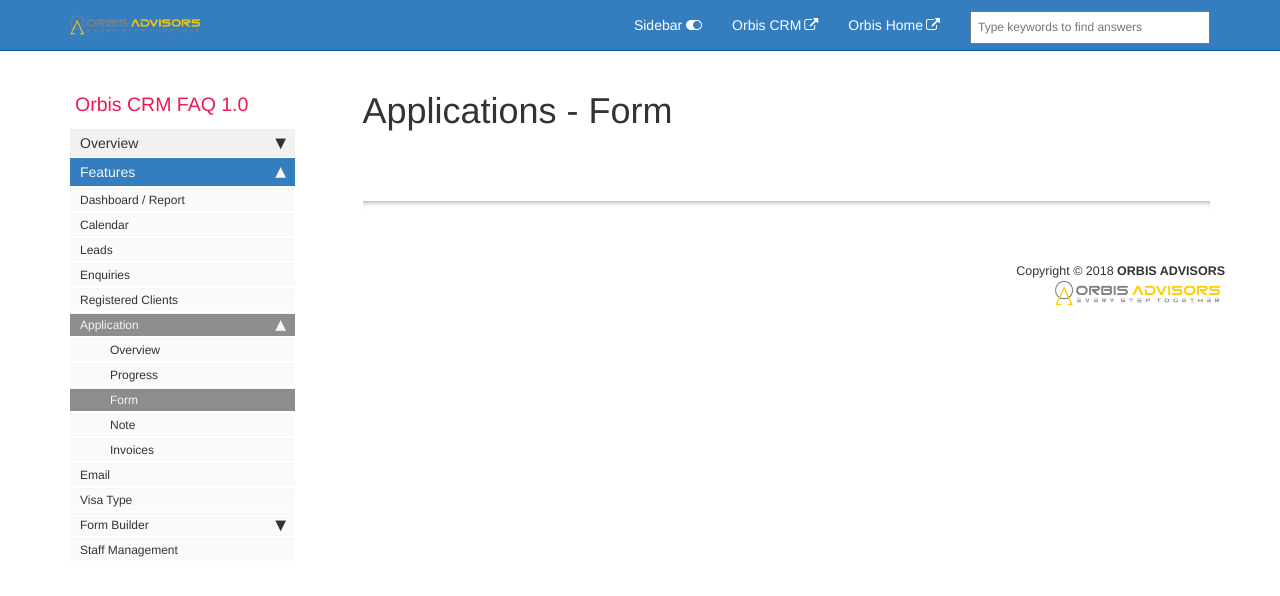
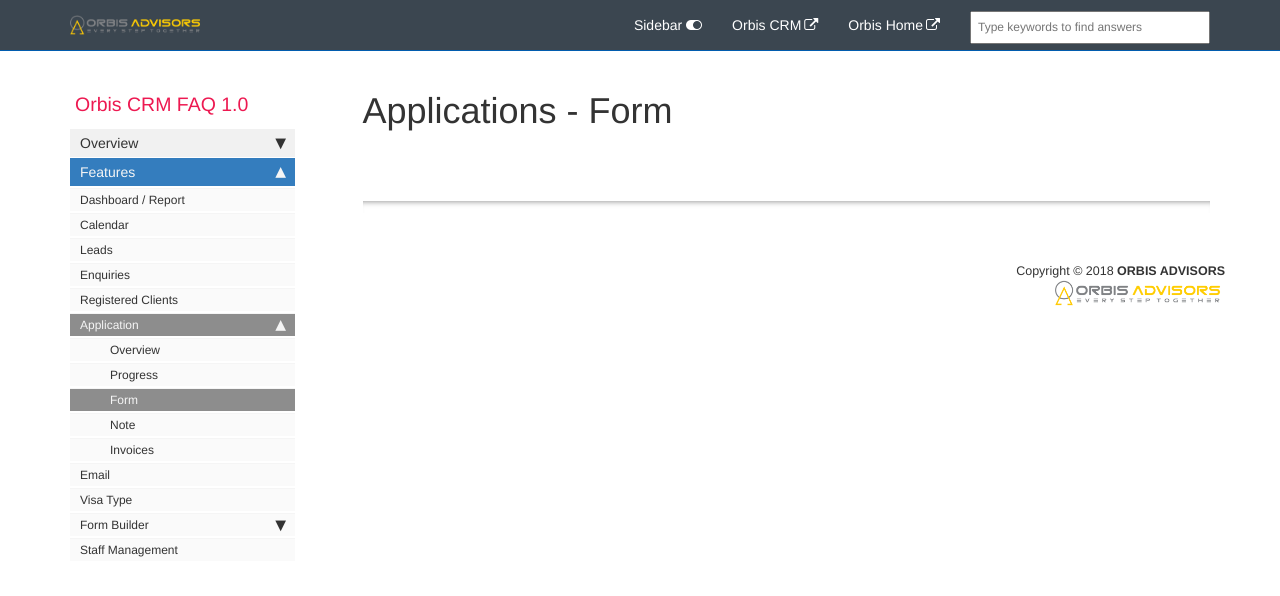
Before and after one commit to ndkhaivn/orbiscrm, a Jekyll site: the page built from pages/orbiscrm.faq/faq.applications_form.md, in a window 1280 px wide. Shown: the top 596 px of the page. Built offline with Jekyll 4.4.1, drawn with Linux system fonts in a browser that asks for light colours; comment, search, counter and statistics services are not loaded.

Commit message:
Consistent the color of topnav in userdoc to crm

```diff
--- a/_includes/topnav.html
+++ b/_includes/topnav.html
@@ -1,5 +1,5 @@
 <!-- Navigation -->
-<nav class="navbar navbar-inverse navbar-static-top">
+<nav class="navbar navbar-inverse navbar-static-top" style="background-color: #3b4650">
     <div class="container topnavlinks">
         <div class="navbar-header">
             <button type="button" class="navbar-toggle" data-toggle="collapse" data-target="#bs-example-navbar-collapse-1">
```
